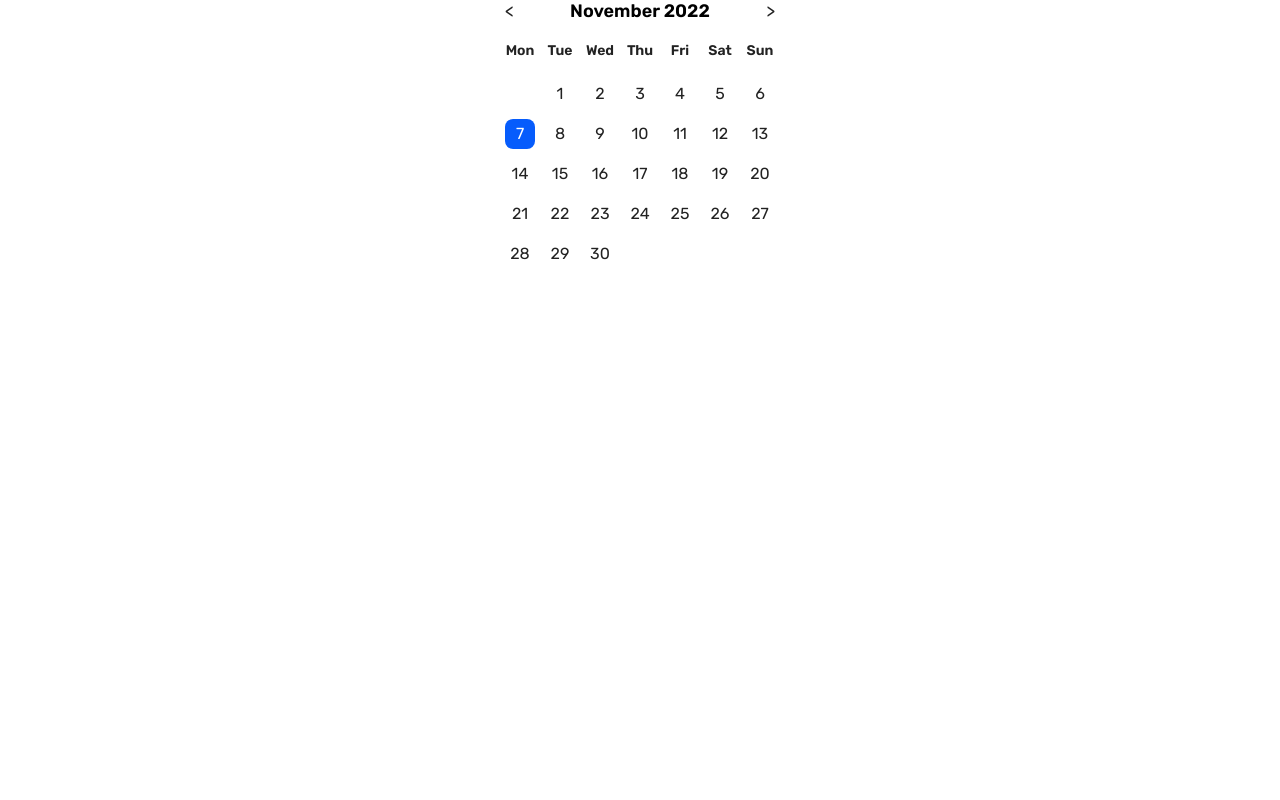
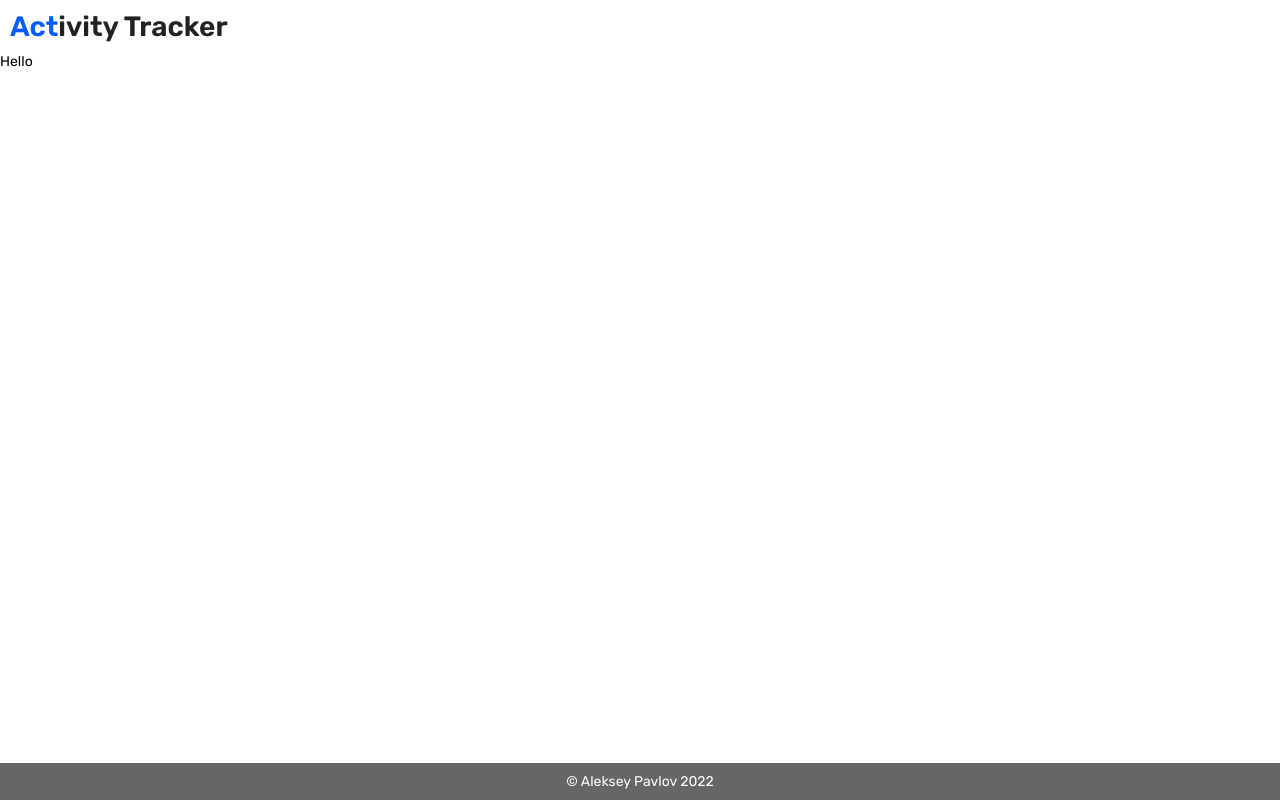
Before and after one commit to Alekseypavlov14/activity-tracker, a React (Vite) app: page / in a window 1280 px wide. Built offline with nearby package versions, Linux system fonts and the light colour scheme.

Commit message:
add standard components

```diff
--- a/package.json
+++ b/package.json
@@ -14,6 +14,8 @@
     "react": "^18.2.0",
     "react-dom": "^18.2.0",
     "react-redux": "^8.0.5",
+    "react-router": "^6.4.3",
+    "react-router-dom": "^6.4.3",
     "redux": "^4.2.0"
   },
   "devDependencies": {
--- a/src/App.tsx
+++ b/src/App.tsx
@@ -1,10 +1,15 @@
-import { Calendar } from '@features/calendar/components/Calendar/Calendar'
+import { Layout } from '@components/Layout/Layout'
+import { Routes, Route } from 'react-router-dom'
 import './App.css'
 
 export const App = () => {
   return (
-    <div>
-      <Calendar />
-    </div>
+    <>
+      <Routes>
+        <Route path='/' element={<Layout />}>
+          <Route path='/' element={<div>Hello</div>} />
+        </Route>
+      </Routes>
+    </>
   )
 }
--- /dev/null
+++ b/src/components/Footer/Footer.module.css
@@ -0,0 +1,6 @@
+.Footer {
+  padding: 10px;
+  text-align: center;
+  background-color: var(--neutral-text-color);
+  color: #fff;
+}
--- /dev/null
+++ b/src/components/Footer/Footer.tsx
@@ -0,0 +1,12 @@
+import { FC } from 'react'
+import styles from './Footer.module.css'
+
+interface FooterProps {}
+
+export const Footer: FC<FooterProps> = () => {
+  return (
+    <div className={styles.Footer}>
+      &copy; Aleksey Pavlov 2022
+    </div>
+  )
+}
--- /dev/null
+++ b/src/components/Header/Header.module.css
@@ -0,0 +1,4 @@
+.Header {
+  width: 100%;
+  padding: 10px;
+}
--- /dev/null
+++ b/src/components/Header/Header.tsx
@@ -0,0 +1,13 @@
+import { FC } from 'react'
+import { Title } from '@components/Title/Title'
+import styles from './Header.module.css'
+
+interface HeaderProps {}
+
+export const Header: FC<HeaderProps> = () => {
+  return (
+    <div className={styles.Header}>
+      <Title />
+    </div>
+  )
+}
--- /dev/null
+++ b/src/components/Layout/Layout.module.css
@@ -0,0 +1,17 @@
+.Layout {
+  height: 100%;
+  width: 100%;
+  display: flex;
+  flex-direction: column;
+  align-items: flex-start;
+}
+
+.Header, .Footer {
+  width: 100%;
+  flex: 0 0 auto;
+}
+
+.Main {
+  width: 100%;
+  flex: 1 1 auto;
+}
--- /dev/null
+++ b/src/components/Layout/Layout.tsx
@@ -0,0 +1,25 @@
+import { FC } from 'react'
+import { Outlet } from 'react-router-dom'
+import { Header } from '@components/Header/Header'
+import { Footer } from '@components/Footer/Footer'
+import styles from './Layout.module.css'
+
+interface LayoutProps {}
+
+export const Layout: FC<LayoutProps> = () => {
+  return (
+    <div className={styles.Layout}>
+      <div className={styles.Header}>
+        <Header />
+      </div>
+
+      <div className={styles.Main}>
+        <Outlet />
+      </div>
+
+      <div className={styles.Footer}>
+        <Footer />
+      </div>
+    </div>
+  )
+}
--- /dev/null
+++ b/src/components/Title/Title.module.css
@@ -0,0 +1,9 @@
+.Title {
+  font-size: 28px;
+  font-weight: 600;
+  color: var(--dark-text-color);
+}
+
+.Title span {
+  color: var(--soft-blue);
+}
--- /dev/null
+++ b/src/components/Title/Title.tsx
@@ -0,0 +1,12 @@
+import { FC } from 'react'
+import styles from './Title.module.css'
+
+interface TitleProps {}
+
+export const Title: FC<TitleProps> = () => {
+  return (
+    <div className={styles.Title}>
+      <span>Act</span>ivity Tracker
+    </div>
+  )
+}
--- a/src/main.tsx
+++ b/src/main.tsx
@@ -1,4 +1,5 @@
 import { StrictMode } from 'react'
+import { BrowserRouter } from 'react-router-dom'
 import { createRoot } from 'react-dom/client'
 import { Provider } from 'react-redux'
 import { store } from '@store'
@@ -10,7 +11,9 @@ const root = createRoot(document.getElementById('root') as HTMLElement)
 root.render(
   <StrictMode>
     <Provider store={store}>
-      <App />
+      <BrowserRouter>
+        <App />
+      </BrowserRouter>
     </Provider>
   </StrictMode>
 )
```
Also changed, not shown: 1 other file (tests, documents, lock files or other folders).
